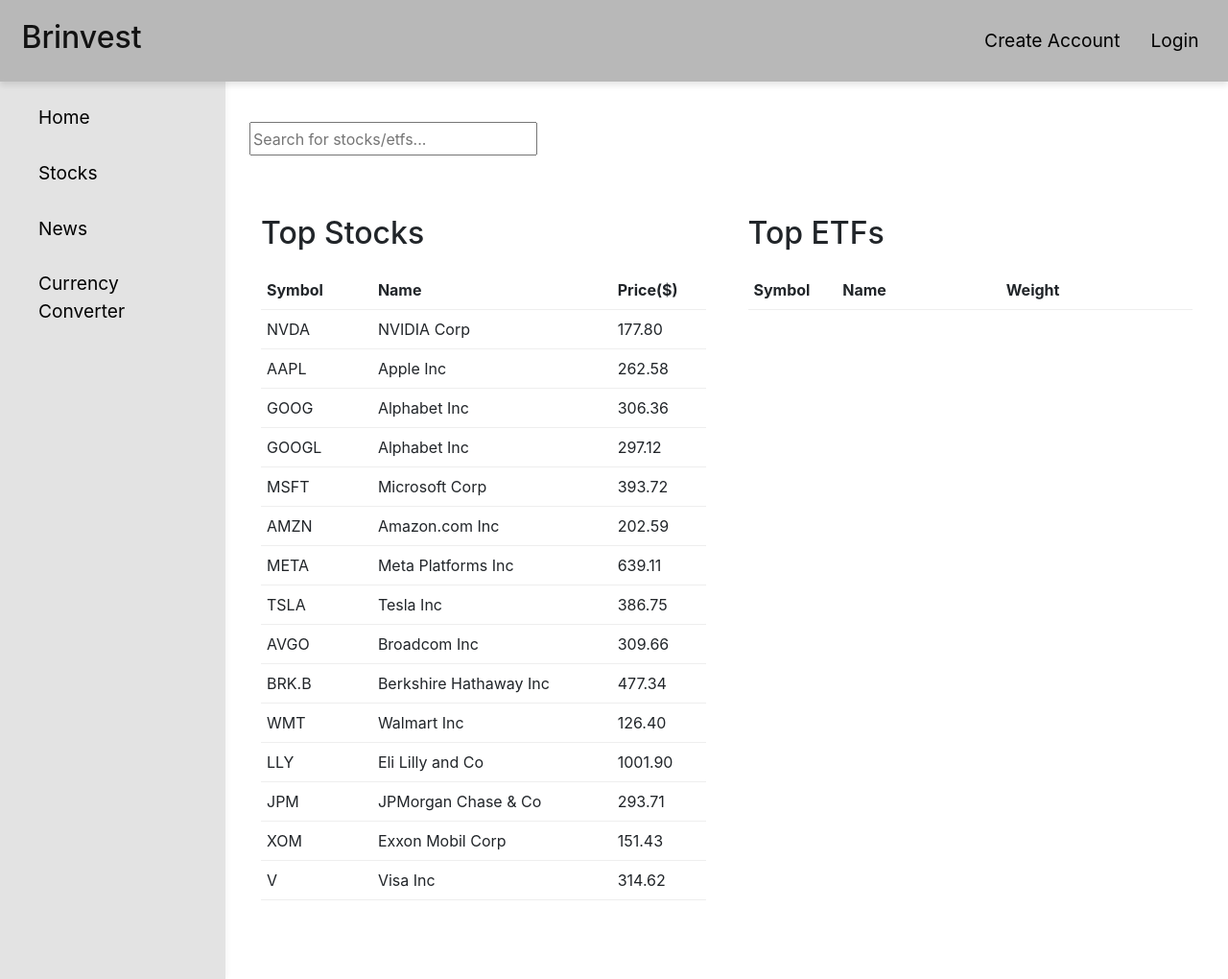
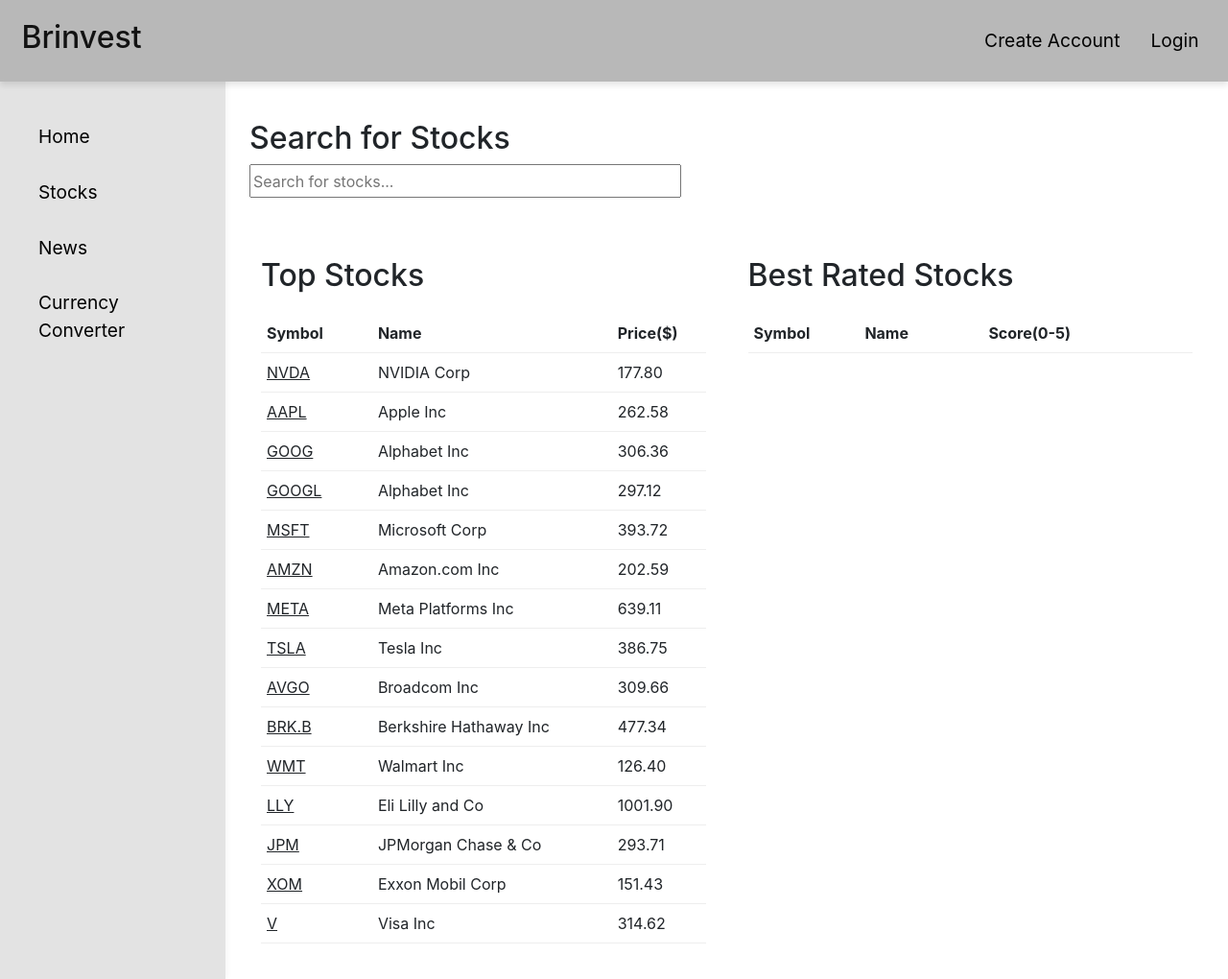
Before and after one commit to brites35/Brinvest, a Django app: page / in a window 1280 px wide. Shown: the whole page at 96% size. Run offline with Django 3.2, Linux system fonts and the light colour scheme; data comes from the database, SQL or seed files in the repository; both versions use the stored data as it was after the commit; lists and menus that the app fills with data are empty; some libraries are stand-ins or nearby versions.

Commit message:
More developments

```diff
--- a/Brinvest/static/Brinvest/Brinvest.js
+++ b/Brinvest/static/Brinvest/Brinvest.js
@@ -1,102 +1,234 @@
 document.addEventListener('DOMContentLoaded', () => {
-    const ids = ['stocks_button','etfs_button','currency_button','news_button', 'watchlist_button'];
+
+    // Navigation button handlers
+    const ids = ['stocks_button','currency_button','news_button','watchlist_button'];
 
     ids.forEach(id => {
         const el = document.getElementById(id);
-        if (el) el.addEventListener('click', () => {
+        if (!el) return;
+
+        el.addEventListener('click', () => {
+
             if (id === 'stocks_button') load_stocks_page();
             if (id === 'currency_button') load_currency_page();
             if (id === 'watchlist_button') load_watchlist_page();
             if (id === 'news_button') load_news_page();
+
         });
     });
-    // Load default page: if index (Main_page) is visible at load, populate Top Stocks
-    const main = document.getElementById('Main_page');
-    const tableBody = document.querySelector('#tops_container .tops-block:first-of-type .tops-table tbody');
-    try {
-        if (main && tableBody && window.getComputedStyle(main).display !== 'none'){
-            populateTopStocks();
-        }
-    } catch (e){
-        console.warn('Could not auto-load top stocks at startup', e);
-    }
+
+    // Back / Forward browser buttons
+    window.addEventListener('popstate', router);
+
+    // Run router on initial load (VERY IMPORTANT)
+    router();
 });
 
+/* --------------------------
+   ROUTER
+-------------------------- */
+
+function router(){
+    const path = window.location.pathname;
+
+    if (path === '/stocks'){
+        load_stocks_page(false);
+    }
+
+    else if (path.startsWith('/stock/')){
+        const symbol = path.split('/')[2];
+        load_stock_page(symbol, false);
+    }
+
+    else if (path === '/currency'){
+        load_currency_page(false);
+    }
+
+    else if (path === '/news'){
+        load_news_page(false);
+    }
+
+    else if (path === '/watchlist'){
+        load_watchlist_page(false);
+    }
+
+    else {
+        load_home_page(false);
+    }
+}
+
+
+/* --------------------------
+   PAGE LOADERS
+-------------------------- */
+
 function hideAllPages(){
-    ['Main_page','Stocks_page','Watchlist_page','Currency_page','News_page'].forEach(id => {
+    ['Main_page','Stocks_page','Stock_page','Watchlist_page','Currency_page','News_page']
+    .forEach(id => {
         const el = document.getElementById(id);
         if (el) el.style.display = 'none';
     });
 }
 
 function setActiveNav(activeId){
-    const navIds = ['stocks_button','currency_button','news_button', 'watchlist_button'];
+    const navIds = ['stocks_button','currency_button','news_button','watchlist_button'];
+
     navIds.forEach(id => {
-        const el = document.querySelector('.vertical-navbar #' + id);
+        const el = document.getElementById(id);
         if (el) el.style.background = 'transparent';
     });
-    const active = document.querySelector('.vertical-navbar #' + activeId);
+
+    const active = document.getElementById(activeId);
     if (active) active.style.background = '#c7c7c7';
 }
 
-function load_stocks_page(){
+/* HOME */
+
+function load_home_page(push=true){
     hideAllPages();
+    const main = document.getElementById('Main_page');
+    if (main) main.style.display = 'block';
+
+    setActiveNav(null);
+
+    if (push){
+        history.pushState({}, '', '/');
+    }
+
+    populateTopStocks();
+}
+
+/* STOCK LIST */
+
+function load_stocks_page(push=true){
+    hideAllPages();
+    const main = document.getElementById('Main_page');
+    if (main) main.style.display = 'block';
+    const tops = document.getElementById('tops_container');
+    if (tops) tops.style.display = 'none';
+
     const stocksPage = document.getElementById('Stocks_page');
     if (stocksPage) stocksPage.style.display = 'block';
+
     setActiveNav('stocks_button');
-    //populateTopStocks();
+
+    if (push){
+        history.pushState({}, '', '/stocks');
+    }
 }
 
-function load_currency_page(){
+/* SINGLE STOCK */
+
+function load_stock_page(symbol, push=true){
     hideAllPages();
+
+    const stockPage = document.getElementById('Stock_page');
+    if (stockPage) stockPage.style.display = 'block';
+
+    setActiveNav('stocks_button');
+
+    if (push){
+        history.pushState({}, '', '/stock/' + symbol);
+    }
+
+    // Fetch stock data
+    fetch('/api/stocks/' + symbol)
+        .then(res => {
+            if (!res.ok) throw new Error('Failed to fetch stock');
+            return res.json();
+        })
+        .then(data => {
+            console.log("Stock data:", data);
+            // TODO: render stock info into Stock_page
+        })
+        .catch(err => {
+            console.error(err);
+        });
+}
+
+/* OTHER PAGES */
+
+function load_currency_page(push=true){
+    hideAllPages();
+
     const el = document.getElementById('Currency_page');
     if (el) el.style.display = 'block';
+
     setActiveNav('currency_button');
+
+    if (push){
+        history.pushState({}, '', '/currency');
+    }
 }
 
-function load_watchlist_page(){
+function load_watchlist_page(push=true){
     hideAllPages();
+
     const el = document.getElementById('Watchlist_page');
     if (el) el.style.display = 'block';
+
     setActiveNav('watchlist_button');
+
+    if (push){
+        history.pushState({}, '', '/watchlist');
+    }
 }
 
-function load_news_page(){
+function load_news_page(push=true){
     hideAllPages();
+
     const el = document.getElementById('News_page');
     if (el) el.style.display = 'block';
+
     setActiveNav('news_button');
+
+    if (push){
+        history.pushState({}, '', '/news');
+    }
 }
 
+/* --------------------------
+   API
+-------------------------- */
+
 function populateTopStocks(){
-    //target the first tops-block table body
     const tbody = document.querySelector('#tops_container .tops-block#Stocks-block .tops-table tbody');
-    if (!tbody) { console.warn('Top Stocks table body not found'); return; }
+    if (!tbody) return;
 
-    //show a loading row
     tbody.innerHTML = '<tr><td colspan="3">Loading…</td></tr>';
 
-    //fetch from the DB-backed API endpoint
     fetch('/api/stocks')
         .then(response => {
-            if (!response.ok) throw new Error('Network response was not ok');
+            if (!response.ok) throw new Error('Network error');
             return response.json();
         })
         .then(arr => {
-            if (!Array.isArray(arr) || !arr.length){ tbody.innerHTML = '<tr><td colspan="3">No data</td></tr>'; return; }
+
+            if (!Array.isArray(arr) || !arr.length){
+                tbody.innerHTML = '<tr><td colspan="3">No data</td></tr>';
+                return;
+            }
 
             tbody.innerHTML = '';
+
             arr.slice(0, 15).forEach(item => {
+
                 const symbol = item.symbol || '';
-                const name = item.name;
-                const price = (item.price !== undefined && item.price !== null) ? Number(item.price).toFixed(2) : '';
+                const name = item.name || '';
+                const price = item.price ? Number(item.price).toFixed(2) : '';
+
                 const tr = document.createElement('tr');
-                tr.innerHTML = `<td style="width:20%">${symbol}</td><td>${name}</td><td>${price}</td>`;
+                tr.innerHTML =`<td style="width:20%"><span class="stock-text"style="cursor:pointer; text-decoration:underline">${symbol}</span></td><td>${name}</td><td>${price}</td>`;
+
                 tbody.appendChild(tr);
+
+                tr.querySelector('.stock-text')
+                  .addEventListener('click', () => load_stock_page(symbol));
             });
+
         })
         .catch(err => {
-            console.error('Failed to load /api/stocks', err);
+            console.error(err);
             tbody.innerHTML = '<tr><td colspan="3">Error loading data</td></tr>';
         });
 }
--- a/Brinvest/static/Brinvest/styles.css
+++ b/Brinvest/static/Brinvest/styles.css
@@ -10,20 +10,23 @@
     z-index: 1030;
 }
 
-/* layout variables */
 :root{
-  --navbar-height: 78px;
+  --navbar-height: 50px;
   --sidebar-width: 235px;
 }
 
-/* Prevent accidental horizontal scrolling and ensure consistent box-sizing */
+/* Prevent accidental horizontal scrolling */
 *, *::before, *::after {
   box-sizing: border-box;
 }
 
 html, body {
+  height: 100%;
+  margin: 0;
   max-width: 100%;
   overflow-x: hidden;
+  padding-top: var(--navbar-height);
+  scroll-margin-top: var(--navbar-height);
 }
 
 .navbar-brand {
@@ -43,6 +46,7 @@ html, body {
     width: var(--sidebar-width);
     background: #e3e3e3;
     padding: 1rem;
+    padding-top: 4rem;
     position: fixed;
     top: var(--navbar-height);
     left: 0;
@@ -70,38 +74,8 @@ html, body {
   opacity: 0.95;
 }
 
-@media (max-width: 768px) {
-
-  :root{
-    --navbar-height: 60px; /* adjust to real mobile height */
-  }
-
-  .navbar {
-    height: 60px;
-    padding: 0.2rem 0.4rem;
-  }
-
-  .navbar-nav .nav-link {
-    font-size: 1.1rem;
-  }
-
-  .navbar-brand {
-    font-size: 1.5rem;
-  }
-}
-
 .mainbox{
-  height: calc(100vh - 78px);
-}
-
-/* Ensure base elements take full height and avoid double 100vh causing scroll */
-html, body {
-  height: 100%;
-  margin: 0;
-}
-
-.body{
-  margin-top: var(--navbar-height);
+  height: calc(100vh)-80px;
 }
 
 .content-area{
@@ -140,31 +114,16 @@ html, body {
   border-color: #000 !important;
 }
 
-@media (max-width: 576px) {
-  .login-box {
-    padding: 1rem;
-    max-width: 95%;
-  }
-}
-
 #Main_page{
   display: flex;
   width: 100%;
-  padding-top: 1.5rem;
 }
 
 #search-box{
-  min-width: 300px;
-  width: 30%;
+  min-width: 450px;
+  width: 35%;
   box-sizing: border-box;
   margin-left: 0;
-}
-
-@media (max-width: 768px){
-  #search-box{
-    width: 100%;
-    min-width: unset;
-  }
 }
 
 #stock-search-input{
--- a/Brinvest/templates/Brinvest/index.html
+++ b/Brinvest/templates/Brinvest/index.html
@@ -5,7 +5,8 @@
     <div id="Main_page" style="display: block;">
 
         <div id="search-box">
-            <input type="text" id="stock-search-input" placeholder="Search for stocks/etfs...">
+            <h2>Search for Stocks</h2>
+            <input type="text" id="stock-search-input" placeholder="Search for stocks...">
         </div>
 
         <div id="tops_container">
@@ -25,14 +26,14 @@
                         </tbody>
                     </table>
                 </div>
-                <div class="tops-block" id="ETFs-block">
-                    <h2>Top ETFs</h2>
+                <div class="tops-block" id="Rated-block">
+                    <h2>Best Rated Stocks</h2>
                     <table class="tops-table">
                         <thead>
                             <tr>
-                                <th style="width: 20%;">Symbol</th>
+                                <th style="width: 25%;">Symbol</th>
                                 <th>Name</th>
-                                <th>Weight</th>
+                                <th>Score(0-5)</th>
                             </tr>
                         </thead>
                         <tbody>
@@ -47,6 +48,10 @@
     </div>
 
     <div id="Stocks_page" style="display: none;">
+
+    </div>
+
+    <div id="Stock_page" style="display: none;">
 
     </div>
 
--- a/Brinvest/urls.py
+++ b/Brinvest/urls.py
@@ -8,11 +8,11 @@ urlpatterns = [
     path("login", views.login_view, name="login"),
     path("logout", views.logout_view, name="logout"),
     path("register", views.register, name="register"),
-    path("stocks", views.stocks_view, name="stocks"),
-    path("etfs", views.etfs_view, name="etfs"),
     path("currency", views.currency_view, name="currency"),
     path("news", views.news_view, name="news"),
     path("watchlist", views.watchlist_view, name="watchlist"),
+    path("stocks", views.stocks_view, name="stocks"),
+    path("stock/<str:symbol>", views.stock_detail_view, name="stock_detail"),
 
     #API Routes
     path("api/stocks", views.stocks_data, name="stocks_data"),
--- a/Brinvest/views.py
+++ b/Brinvest/views.py
@@ -69,6 +69,9 @@ def register(request):
 def stocks_view(request):
     return render(request, "Brinvest/index.html")
 
+def stock_detail_view(request, symbol):
+    return render(request, "Brinvest/index.html")
+
 def etfs_view(request):
     return render(request, "Brinvest/index.html")
 
```
Also changed, not shown: other parts of Brinvest/static/Brinvest/styles.css (+42 -9 lines), db.sqlite3.
